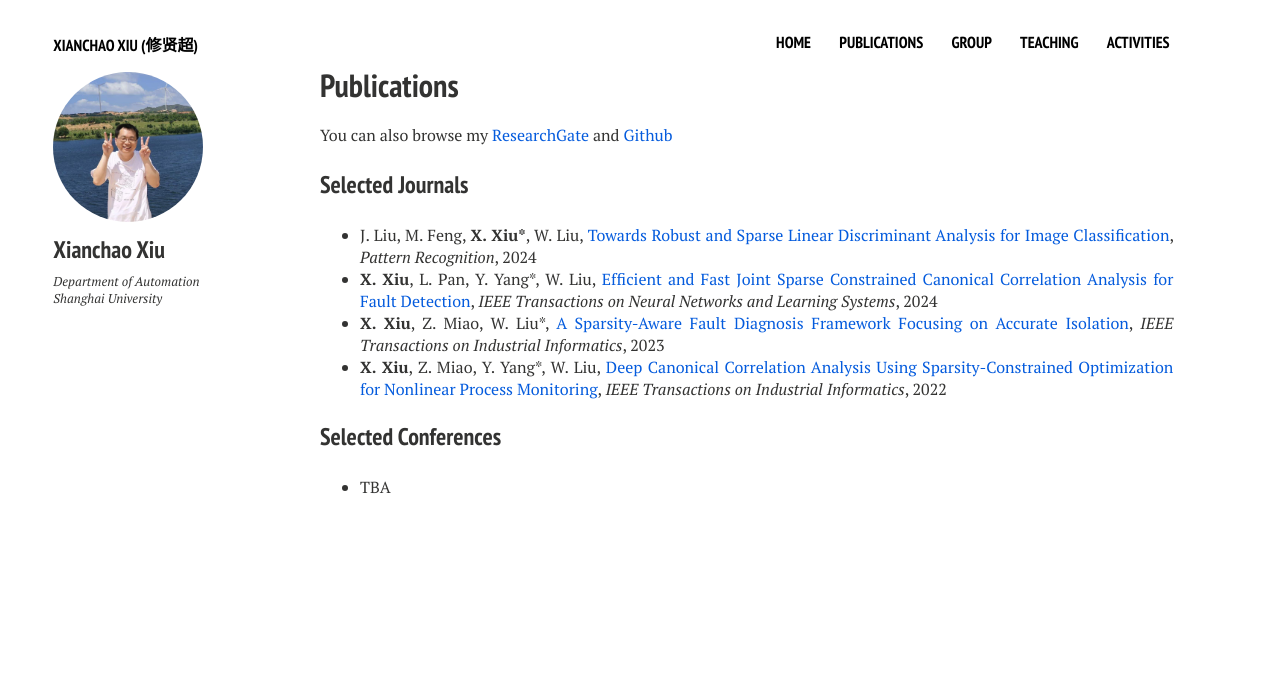
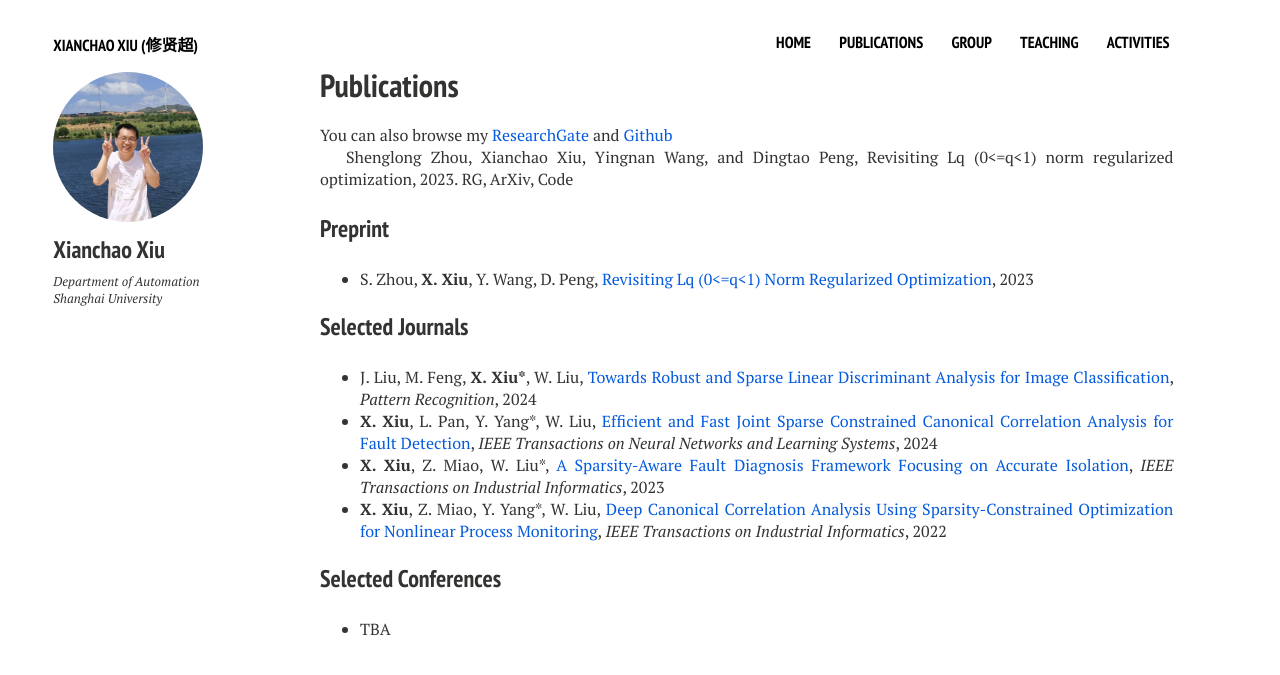
Before and after one commit to xianchaoxiu/xianchaoxiu.github.io, a Jekyll site: the page built from publications/index.md, in a window 1280 px wide. Shown: the top 675 px of the page. Built offline with Jekyll 4.4.1, drawn with Linux system fonts in a browser that asks for light colours; nearby versions of some CDN libraries.

Commit message:
Update index.md

```diff
--- a/publications/index.md
+++ b/publications/index.md
@@ -10,6 +10,14 @@ share: false
 
 You can also browse my <a href="https://www.researchgate.net/profile/Xianchao-Xiu" class="textlink" target="_blank">ResearchGate</a> and <a href="https://github.com/xianchaoxiu" class="textlink" target="_blank">Github</a>
 
+
+Shenglong Zhou, Xianchao Xiu, Yingnan Wang, and Dingtao Peng, Revisiting Lq (0<=q<1) norm regularized optimization, 2023. RG, ArXiv, Code
+
+
+### Preprint
+
+
+* S. Zhou, <b>X. Xiu</b>, Y. Wang, D. Peng, <a href="https://arxiv.org/abs/2306.14394" class="textlink" target="_blank">Revisiting Lq (0<=q<1) Norm Regularized Optimization</a>, 2023 <br>
 
 
 ### Selected Journals
```
